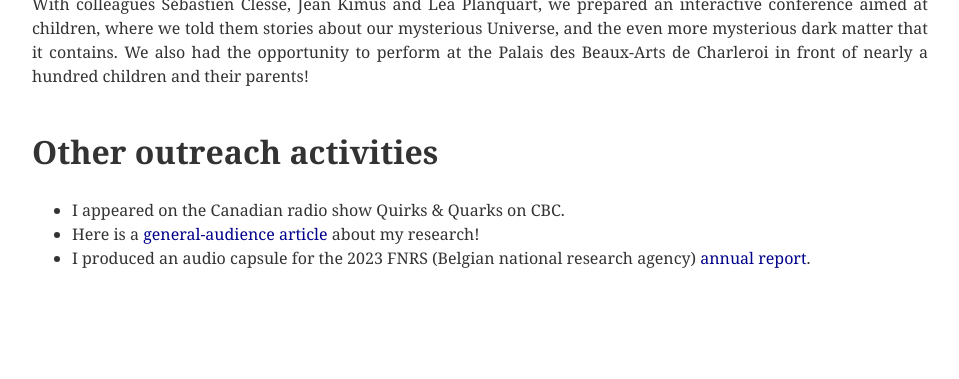
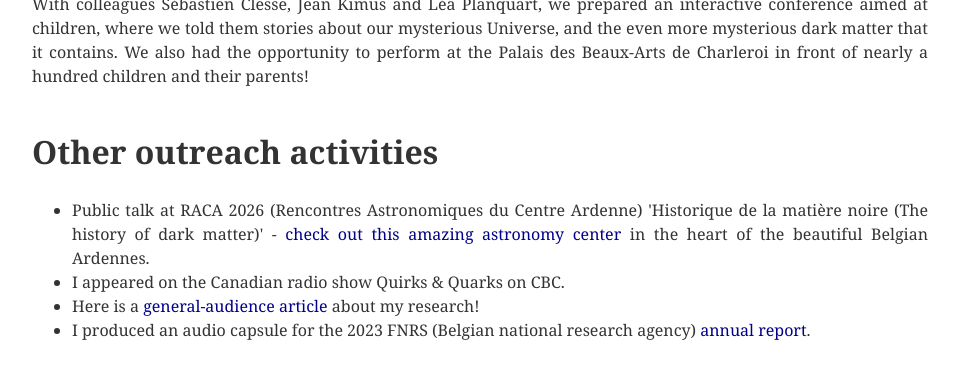
Before and after one commit to nicolasesser/nicolasesser.github.io, a Jekyll site: the page built from outreach.html, in a window 1280 px wide and 900 px high, scrolled down 2794 px, cut to the strip 517-896 px from the top of the window. Shown: the whole strip, without its empty margins (160-1119 px from the left). Built offline with Jekyll 4.4.1, drawn with Linux system fonts in a browser that asks for light colours; before the commit the page ends 3622 px from its top, so only the background shows below that.

Commit message:
update outreach

```diff
--- a/outreach.html
+++ b/outreach.html
@@ -69,9 +69,11 @@ As a member of the Children's University, I have designed and animated a worksho
 <p> With colleagues Sébastien Clesse, Jean Kimus and Léa Planquart, we prepared an interactive conference aimed at children, where we told them stories about our mysterious Universe, and the even more mysterious dark matter that it contains. We also had the opportunity to perform at the Palais des Beaux-Arts de Charleroi in front of nearly a hundred children and their parents! </p>
 
 
+
 <h1> Other outreach activities </h1>
 
     <ul>
+      <li>Public talk at RACA 2026 (Rencontres Astronomiques du Centre Ardenne) 'Historique de la matière noire (The history of dark matter)' - <a href="https://cercles-naturalistes.be/oca" target="_blank" style="color: darkblue;">check out this amazing astronomy center</a> in the heart of the beautiful Belgian Ardennes.</li>
       <li>I appeared on the Canadian radio show Quirks & Quarks on CBC.</li>
       <li>Here is a <a href="https://www.livescience.com/space/black-holes/some-stars-may-be-infected-with-black-holes-that-destroy-them-from-within-new-study-hints?fbclid=IwY2xjawNFyvBleHRuA2FlbQIxMQABHvfUoya1ff2YDoQYvBPh3ufBdgCug0TiG393HGNeylQmxGL4PwkI0EtdWA7u_aem_D42H7tzmXd_c_71C6zSR8Q" target="_blank" style="color: darkblue;">general-audience article</a> about my research!</li>
       <li>I produced an audio capsule for the 2023 FNRS (Belgian national research agency) <a href="https://www.frs-fnrs.be/RA2023/FNRS_RA23.pdf
```
